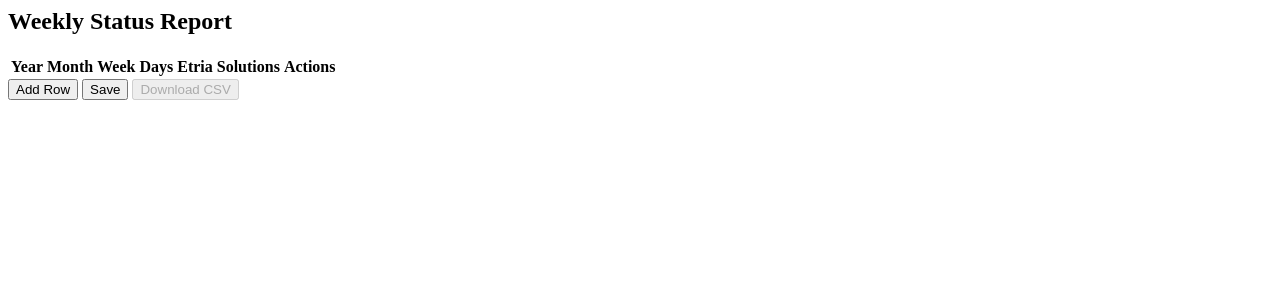
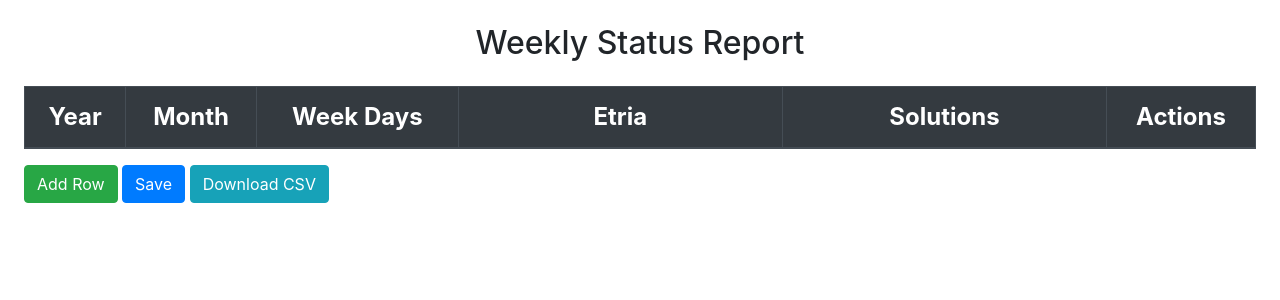
Before and after one commit to dshreya-tsip/Weekly-Status-Report-Test1-, a Flask app: page / in a window 1280 px wide. Shown: the top 300 px of the page. Run offline with Flask 3, Linux system fonts and the light colour scheme; data that the repository does not hold is empty; some libraries are stand-ins or nearby versions.

Commit message:
Update index.html

```diff
--- a/templates/index.html
+++ b/templates/index.html
@@ -1,4 +1,43 @@
-<!-- ... keep your <head> and styling as is ... -->
+<!DOCTYPE html>
+<html lang="en">
+<head>
+  <meta charset="UTF-8" />
+  <title>Weekly Status Report</title>
+  <link rel="stylesheet" href="https://stackpath.bootstrapcdn.com/bootstrap/4.5.2/css/bootstrap.min.css" />
+
+
+  <style>
+    td input,
+    td textarea,
+    td select {
+      width: 100%;
+      box-sizing: border-box;
+      font-size: 14px;
+      font-family: inherit;
+    }
+
+    td textarea {
+      min-height: 60px;
+      resize: none; /* Disable manual resizing */
+      overflow: hidden; /* Hide scrollbars */
+    }
+
+    th:nth-child(4),
+    td:nth-child(4),
+    th:nth-child(5),
+    td:nth-child(5) {
+      min-width: 250px;
+    }
+
+    /* Bigger, centered table headers */
+    #wsrTable thead th {
+      font-size: 24px;
+      font-weight: bold;
+      text-align: center;
+      vertical-align: middle;
+    }
+  </style>
+</head>
 <body class="p-4">
   <h2 class="text-center mb-4">Weekly Status Report</h2>
 
@@ -18,20 +57,24 @@
 
   <button class="btn btn-success" onclick="addRow()">Add Row</button>
   <button class="btn btn-primary" onclick="saveTable()">Save</button>
-  <button id="downloadBtn" class="btn btn-info" onclick="downloadCSV()" disabled>Download CSV</button>
+  <a href="/download_csv" class="btn btn-info">Download CSV</a>
+
 
   <script>
     function autoResize(textarea) {
-      textarea.style.height = "auto";
-      textarea.style.height = textarea.scrollHeight + "px";
+      textarea.style.height = "auto"; // Reset height
+      textarea.style.height = textarea.scrollHeight + "px"; // Adjust height to content
     }
 
     function addRow(data = ["", "", "", "", ""]) {
       const table = document.getElementById("wsrTable").getElementsByTagName("tbody")[0];
       const row = table.insertRow();
+
       data.forEach((val, index) => {
         const cell = row.insertCell();
+
         if (index === 0) {
+          // Year dropdown (2020-2027)
           const select = document.createElement("select");
           for (let year = 2020; year <= 2027; year++) {
             const option = document.createElement("option");
@@ -41,8 +84,13 @@
             select.appendChild(option);
           }
           cell.appendChild(select);
+
         } else if (index === 1) {
-          const months = ["Jan", "Feb", "Mar", "Apr", "May", "Jun", "Jul", "Aug", "Sep", "Oct", "Nov", "Dec"];
+          // Month dropdown (Jan - Dec)
+          const months = [
+            "Jan", "Feb", "Mar", "Apr", "May", "Jun",
+            "Jul", "Aug", "Sep", "Oct", "Nov", "Dec"
+          ];
           const select = document.createElement("select");
           months.forEach((month) => {
             const option = document.createElement("option");
@@ -52,19 +100,25 @@
             select.appendChild(option);
           });
           cell.appendChild(select);
+
         } else if (index === 3 || index === 4) {
           const textarea = document.createElement("textarea");
           textarea.value = val;
-          textarea.oninput = function () { autoResize(this); };
-          setTimeout(() => autoResize(textarea), 0);
+          textarea.oninput = function () {
+            autoResize(this);
+          };
+          setTimeout(() => autoResize(textarea), 0); // Auto-expand after inserting
           cell.appendChild(textarea);
+
         } else {
+          // Other inputs as text fields
           const input = document.createElement("input");
           input.type = "text";
           input.value = val;
           cell.appendChild(input);
         }
       });
+
       const deleteCell = row.insertCell();
       const delBtn = document.createElement("button");
       delBtn.textContent = "Delete";
@@ -76,21 +130,22 @@
     function saveTable() {
       const rows = document.querySelectorAll("#wsrTable tbody tr");
       const data = [];
+
       rows.forEach((row) => {
         const inputs = row.querySelectorAll("input, textarea, select");
         const rowData = Array.from(inputs).map((input) => input.value.trim());
-        if (rowData.some((val) => val !== "")) data.push(rowData);
+        if (rowData.some((val) => val !== "")) {
+          data.push(rowData);
+        }
       });
+
       fetch("/save", {
         method: "POST",
         headers: { "Content-Type": "application/json" },
         body: JSON.stringify({ tableData: data }),
       })
         .then((res) => res.json())
-        .then((resp) => {
-          alert(resp.message || resp.error);
-          updateDownloadButton(); // update after save
-        })
+        .then((resp) => alert(resp.message || resp.error))
         .catch((err) => alert("Save failed: " + err));
     }
 
@@ -101,35 +156,14 @@
           const tableBody = document.querySelector("#wsrTable tbody");
           tableBody.innerHTML = "";
           data.forEach((row) => addRow(row));
-          updateDownloadButton(data); // update after load
         })
         .catch((err) => {
           alert("Failed to load data: " + err);
-          addRow();
-          updateDownloadButton([]); // no data
+          addRow(); // Add one empty row on failure
         });
     }
 
-    function updateDownloadButton(data) {
-      // Accept data as parameter if available, otherwise fetch
-      if (data === undefined) {
-        fetch("/data")
-          .then((res) => res.json())
-          .then((rows) => {
-            document.getElementById("downloadBtn").disabled = !rows.length;
-          });
-      } else {
-        document.getElementById("downloadBtn").disabled = !data.length;
-      }
-    }
-
-    function downloadCSV() {
-      window.location.href = "/download_csv";
-    }
-
-    window.onload = function() {
-      loadTable();
-    };
+    window.onload = loadTable;
   </script>
 </body>
 </html>
```
